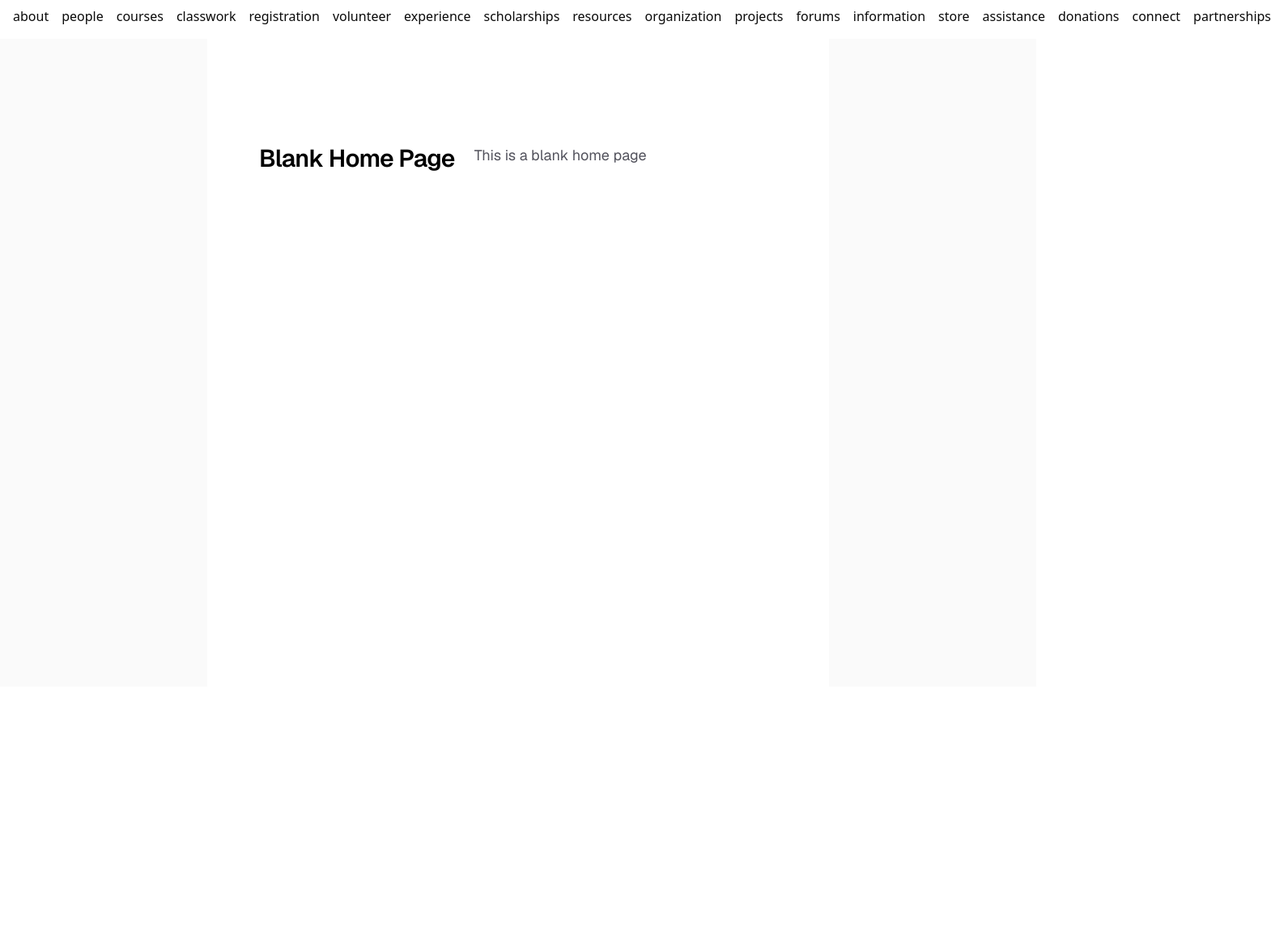
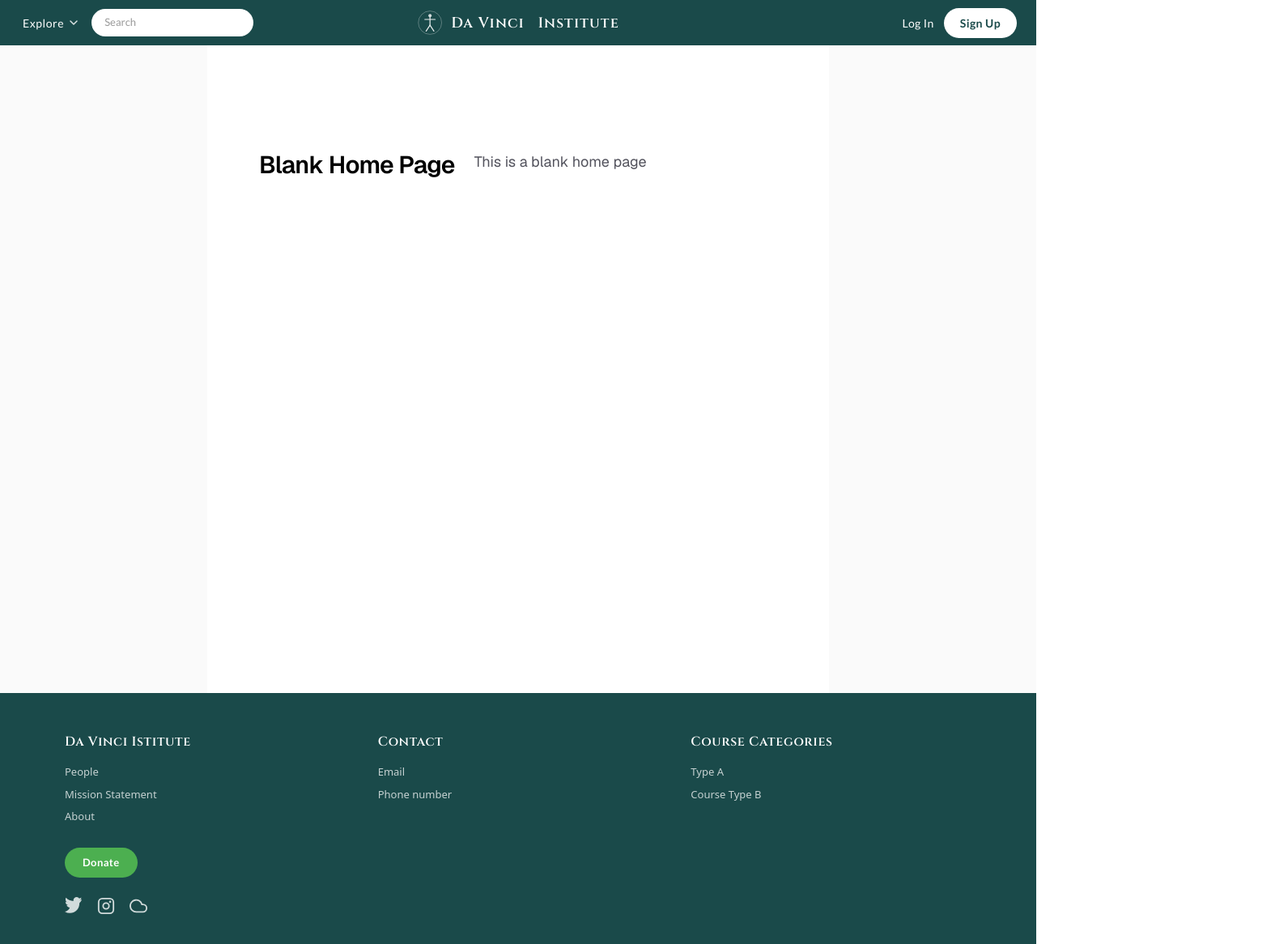
Before and after one commit to webimpactuw/da-vinci-institute, a Next.js app: page / in a window 1280 px wide. Shown: the whole page at 81% size, 1570 px wide, since content can reach past the window. Before the commit the page ends 848 px from the top, so only its background shows below. Built offline with nearby package versions, Linux system fonts and the light colour scheme.

Commit message:
added navbar and footer components with a dropdown that links to every page.

```diff
--- a/app/layout.js
+++ b/app/layout.js
@@ -1,6 +1,7 @@
 import { Geist, Geist_Mono } from "next/font/google";
 import "./globals.css";
 import Navbar from "@/components/ui/Navbar";
+import Footer from "@/components/ui/Footer";
 
 const geistSans = Geist({
   variable: "--font-geist-sans",
@@ -25,6 +26,7 @@ export default function RootLayout({ children }) {
       >
         <Navbar />
         {children}
+        <Footer />
 
       </body>
     </html>
--- a/app/page.js
+++ b/app/page.js
@@ -1,6 +1,4 @@
-import Image from "next/image";
-import Link from "next/link";
-import Navbar from "@/components/ui/Navbar";
+import Footer from "@/components/ui/Footer";
 
 export default function Home() {
   return (
--- /dev/null
+++ b/components/ui/Footer.jsx
@@ -0,0 +1,92 @@
+export default function Footer() {
+    return (
+      <>
+        <style>{`
+          .footer {
+            background: #1a4a4a;
+            color: #fff;
+            padding: 48px 80px 36px;
+            display: grid;
+            grid-template-columns: repeat(3, 1fr);
+            gap: 40px;
+          }
+          .footer-col-title {
+            font-family: 'Cinzel', serif;
+            font-size: 16px;
+            font-weight: 600;
+            margin-bottom: 16px;
+            letter-spacing: 0.04em;
+          }
+          .footer-link {
+            display: block;
+            color: rgba(255,255,255,0.75);
+            font-size: 13px;
+            margin-bottom: 8px;
+            text-decoration: none;
+            transition: color 0.15s;
+          }
+          .footer-link:hover { color: #fff; }
+          .footer-donate-btn {
+            margin-top: 20px;
+            background: #4caf50;
+            color: #fff;
+            border: none;
+            border-radius: 20px;
+            padding: 9px 22px;
+            font-family: 'Lato', sans-serif;
+            font-size: 13px;
+            font-weight: 700;
+            cursor: pointer;
+            letter-spacing: 0.03em;
+          }
+          .footer-social-row {
+            display: flex; align-items: center; gap: 18px; margin-top: 24px;
+          }
+          .footer-social-icon {
+            color: rgba(255,255,255,0.8);
+            transition: color 0.15s;
+            cursor: pointer;
+          }
+          .footer-social-icon:hover { color: #fff; }
+        `}</style>
+
+        <footer className="footer">
+          <div>
+            <div className="footer-col-title">Da Vinci Istitute</div>
+            <a href="/people" className="footer-link">People</a>
+            <a href="/mission" className="footer-link">Mission Statement</a>
+            <a href="/about" className="footer-link">About</a>
+            <button className="footer-donate-btn">Donate</button>
+            <div className="footer-social-row">
+              {/* Twitter */}
+              <svg className="footer-social-icon" width="22" height="22" viewBox="0 0 24 24" fill="currentColor">
+                <path d="M23 3a10.9 10.9 0 01-3.14 1.53A4.48 4.48 0 0022.43.86a9 9 0 01-2.88 1.1A4.52 4.52 0 0016.11 0c-2.5 0-4.52 2.02-4.52 4.52 0 .35.04.7.11 1.03C7.69 5.37 4.07 3.58 1.64.9a4.5 4.5 0 00-.61 2.27c0 1.57.8 2.95 2.01 3.76a4.49 4.49 0 01-2.05-.57v.06c0 2.19 1.56 4.01 3.63 4.43a4.54 4.54 0 01-2.04.08c.57 1.79 2.24 3.09 4.21 3.13A9.05 9.05 0 010 19.54a12.77 12.77 0 006.92 2.03c8.3 0 12.85-6.88 12.85-12.85 0-.2 0-.39-.01-.58A9.17 9.17 0 0023 3z" />
+              </svg>
+              {/* Instagram */}
+              <svg className="footer-social-icon" width="22" height="22" viewBox="0 0 24 24" fill="none" stroke="currentColor" strokeWidth="2" strokeLinecap="round" strokeLinejoin="round">
+                <rect x="2" y="2" width="20" height="20" rx="5" ry="5" />
+                <circle cx="12" cy="12" r="4" />
+                <circle cx="17.5" cy="6.5" r="0.5" fill="currentColor" />
+              </svg>
+              {/* Bluesky / Cloud */}
+              <svg className="footer-social-icon" width="22" height="22" viewBox="0 0 24 24" fill="none" stroke="currentColor" strokeWidth="2" strokeLinecap="round" strokeLinejoin="round">
+                <path d="M18 10h-1.26A8 8 0 109 20h9a5 5 0 000-10z" />
+              </svg>
+            </div>
+          </div>
+
+          <div>
+            <div className="footer-col-title">Contact</div>
+            <a href="mailto:" className="footer-link">Email</a>
+            <a href="tel:" className="footer-link">Phone number</a>
+          </div>
+
+          <div>
+            <div className="footer-col-title">Course Categories</div>
+            <a href="/courses/type-a" className="footer-link">Type A</a>
+            <a href="/courses/type-b" className="footer-link">Course Type B</a>
+          </div>
+        </footer>
+      </>
+    );
+  }
--- a/components/ui/Navbar.jsx
+++ b/components/ui/Navbar.jsx
@@ -1,134 +1,212 @@
-"use client"
+"use client";
 
-import Link from "next/link";
-import React from "react";
-import { usePathname } from "next/navigation";
-import {
-    Menubar,
-    MenubarContent,
-    MenubarGroup,
-    MenubarItem,
-    MenubarMenu,
-    MenubarSeparator,
-    MenubarShortcut,
-    MenubarTrigger,
-  } from "@/components/ui/menubar"
+import { useState, useEffect, useRef } from "react";
+
+const navItems = [
+  { id: "about", label: "about", href: "/about" },
+  { id: "people", label: "people", href: "/people" },
+  { id: "courses", label: "courses", href: "/courses" },
+  { id: "classwork", label: "classwork", href: "/classwork" },
+  { id: "registration", label: "registration", href: "/registration" },
+  { id: "volunteer", label: "volunteer", href: "/volunteer" },
+  { id: "experience", label: "experience", href: "/experience" },
+  { id: "scholarships", label: "scholarships", href: "/scholarships" },
+  { id: "resources", label: "resources", href: "/resources" },
+  { id: "organization", label: "organization", href: "/organization" },
+  { id: "projects", label: "projects", href: "/projects" },
+  { id: "forums", label: "forums", href: "/forums" },
+  { id: "information", label: "information", href: "/information" },
+  { id: "store", label: "store", href: "/store" },
+  { id: "assistance", label: "assistance", href: "/assistance" },
+  { id: "donations", label: "donations", href: "/donations" },
+  { id: "connect", label: "connect", href: "/connect" },
+  { id: "partnerships", label: "partnerships", href: "/partnerships" },
+];
 
 export default function Navbar() {
+  const [isOpen, setIsOpen] = useState(false);
+  const dropdownRef = useRef(null);
 
-    const navItems = [
-        {
-            id: "about",
-            label: "about",
-            href: "/about",
-        },
-        {
-            id: "people",
-            label: "people",
-            href: "/people",
-        },
-        {
-            id: "courses",
-            label: "courses",
-            href: "/courses",
-        },
-        {
-            id: "classwork",
-            label: "classwork",
-            href: "/classwork",
-        },
-        {
-            id: "registration",
-            label: "registration",
-            href: "/registration",
-        },
-        {
-            id: "volunteer",
-            label: "volunteer",
-            href: "/volunteer",
-        },
-        {
-            id: "experience",
-            label: "experience",
-            href: "/experience",
-        },
-        {
-            id: "scholarships",
-            label: "scholarships",
-            href: "/scholarships",
-        },
-        {
-            id: "resources",
-            label: "resources",
-            href: "/resources",
-        },
-        {
-            id: "organization",
-            label: "organization",
-            href: "/organization",
-        },
-        {
-            id: "projects",
-            label: "projects",
-            href: "/projects",
-        },
-        {
-            id: "forums",
-            label: "forums",
-            href: "/forums",
-        },
-        {
-            id: "information",
-            label: "information",
-            href: "/information",
-        },
-        {
-            id: "store",
-            label: "store",
-            href: "/store",
-        },
-        {
-            id: "assistance",
-            label: "assistance",
-            href: "/assistance",
-        },
-        {
-            id: "donations",
-            label: "donations",
-            href: "/donations",
-        },
-        {
-            id: "connect",
-            label: "connect",
-            href: "/connect",
-        },
-        {
-            id: "partnerships",
-            label: "partnerships",
-            href: "/partnerships",
-        },
-    ];
+  // Close dropdown when clicking outside
+  useEffect(() => {
+    function handleClickOutside(e) {
+      if (dropdownRef.current && !dropdownRef.current.contains(e.target)) {
+        setIsOpen(false);
+      }
+    }
+    document.addEventListener("mousedown", handleClickOutside);
+    return () => document.removeEventListener("mousedown", handleClickOutside);
+  }, []);
 
-    const pathname = usePathname();
-    const isActive = (path) => pathname === path;
-    return (
-		<nav className="pb-4 pt-2 flex justify-between items-center pl-4">
-            <div className="flex flex-col gap-2 text-base font-medium sm:flex-row">
-            <ul className="flex justify-end items-center gap-4">
-                {navItems.map((eachItem) => (
-                <li key={eachItem.id}>
-                    <Link
-                    href={eachItem.href}
-                    className={`${
-                        isActive(eachItem.href) ? "text-spotify-green" : ""
-                      }` + "hover:text-gray-600"}
-                    >
-                    {eachItem.label}
-                    </Link>
-                </li>
-                ))}
-            </ul>
+  return (
+    <>
+      <style>{`
+        @import url('https://fonts.googleapis.com/css2?family=Cinzel:wght@400;600&family=Lato:wght@300;400;700&display=swap');
+
+        .navbar {
+          background-color: #1a4a4a;
+          display: flex;
+          align-items: center;
+          justify-content: space-between;
+          padding: 0 24px;
+          height: 56px;
+          gap: 16px;
+          position: relative;
+          z-index: 100;
+        }
+        .nav-left { display: flex; align-items: center; gap: 12px; }
+
+        /* ── EXPLORE BUTTON + DROPDOWN ── */
+        .explore-wrap { position: relative; }
+        .explore-btn {
+          display: flex; align-items: center; gap: 6px;
+          background: none; border: none; color: #fff;
+          font-family: 'Lato', sans-serif; font-size: 14px;
+          cursor: pointer; letter-spacing: 0.04em;
+          padding: 6px 4px;
+        }
+        .explore-btn .chevron {
+          transition: transform 0.2s ease;
+          opacity: 0.85;
+        }
+        .explore-btn .chevron.open {
+          transform: rotate(180deg);
+        }
+
+        .dropdown {
+          position: absolute;
+          top: calc(100% + 12px);
+          left: 0;
+          background: #fff;
+          border-radius: 12px;
+          box-shadow: 0 8px 32px rgba(0,0,0,0.18);
+          padding: 8px;
+          display: grid;
+          grid-template-columns: repeat(3, 1fr);
+          gap: 2px;
+          width: 360px;
+          opacity: 0;
+          transform: translateY(-8px);
+          pointer-events: none;
+          transition: opacity 0.18s ease, transform 0.18s ease;
+          z-index: 200;
+        }
+        .dropdown.open {
+          opacity: 1;
+          transform: translateY(0);
+          pointer-events: all;
+        }
+        .dropdown-item {
+          display: block;
+          padding: 10px 14px;
+          border-radius: 8px;
+          font-family: 'Lato', sans-serif;
+          font-size: 13px;
+          color: #1a4a4a;
+          text-decoration: none;
+          letter-spacing: 0.03em;
+          text-transform: capitalize;
+          transition: background 0.15s, color 0.15s;
+          white-space: nowrap;
+        }
+        .dropdown-item:hover {
+          background: #1a4a4a;
+          color: #fff;
+        }
+
+        /* ── SEARCH ── */
+        .search-bar {
+          background: #fff; border: none; border-radius: 20px;
+          padding: 7px 16px; font-size: 13px; width: 200px;
+          font-family: 'Lato', sans-serif; color: #333; outline: none;
+        }
+
+        /* ── LOGO ── */
+        .nav-logo {
+          position: absolute; left: 50%; transform: translateX(-50%);
+          display: flex; align-items: center; gap: 10px;
+          font-family: 'Cinzel', serif; color: #fff;
+          font-size: 18px; font-weight: 600; letter-spacing: 0.06em;
+          text-decoration: none; white-space: nowrap;
+        }
+        .nav-logo svg { width: 32px; height: 32px; opacity: 0.9; }
+
+        /* ── RIGHT ── */
+        .nav-right { display: flex; align-items: center; gap: 12px; margin-left: auto; }
+        .nav-login-btn {
+          background: none; border: none; color: #fff;
+          font-family: 'Lato', sans-serif; font-size: 14px;
+          cursor: pointer; letter-spacing: 0.03em;
+          text-decoration: none;
+        }
+        .nav-signup-btn {
+          background: #fff; color: #1a4a4a; border: none;
+          border-radius: 20px; padding: 8px 20px;
+          font-family: 'Lato', sans-serif; font-size: 14px;
+          font-weight: 700; cursor: pointer; letter-spacing: 0.03em;
+          transition: background 0.2s;
+          text-decoration: none;
+        }
+        .nav-signup-btn:hover { background: #f0f0f0; }
+      `}</style>
+
+      <nav className="navbar">
+        <div className="nav-left">
+
+          {/* Explore + Dropdown */}
+          <div className="explore-wrap" ref={dropdownRef}>
+            <button
+              className="explore-btn"
+              onClick={() => setIsOpen((prev) => !prev)}
+              aria-expanded={isOpen}
+              aria-haspopup="true"
+            >
+              Explore
+              <svg
+                className={`chevron${isOpen ? " open" : ""}`}
+                width="12" height="12" viewBox="0 0 12 12" fill="none"
+              >
+                <path d="M2 4l4 4 4-4" stroke="#fff" strokeWidth="1.5" strokeLinecap="round" strokeLinejoin="round" />
+              </svg>
+            </button>
+
+            <div className={`dropdown${isOpen ? " open" : ""}`} role="menu">
+              {navItems.map((item) => (
+                <a
+                  key={item.id}
+                  href={item.href}
+                  className="dropdown-item"
+                  role="menuitem"
+                  onClick={() => setIsOpen(false)}
+                >
+                  {item.label}
+                </a>
+              ))}
             </div>
-        </nav>
-	);
+          </div>
+
+          <input className="search-bar" type="text" placeholder="Search" />
+        </div>
+
+        {/* Logo */}
+        <a href="/" className="nav-logo">
+          <svg viewBox="0 0 40 40" fill="none">
+            <circle cx="20" cy="20" r="18" stroke="rgba(255,255,255,0.4)" strokeWidth="1" />
+            <circle cx="20" cy="9" r="2.5" fill="#fff" opacity="0.9" />
+            <line x1="20" y1="11.5" x2="20" y2="24" stroke="#fff" strokeWidth="1.5" strokeLinecap="round" />
+            <line x1="12" y1="15" x2="28" y2="15" stroke="#fff" strokeWidth="1.5" strokeLinecap="round" />
+            <line x1="20" y1="24" x2="14" y2="33" stroke="#fff" strokeWidth="1.5" strokeLinecap="round" />
+            <line x1="20" y1="24" x2="26" y2="33" stroke="#fff" strokeWidth="1.5" strokeLinecap="round" />
+          </svg>
+          Da Vinci &nbsp; Institute
+        </a>
+
+        {/* Right */}
+        <div className="nav-right">
+          <a href="/login" className="nav-login-btn">Log In</a>
+          <a href="/signup" className="nav-signup-btn">Sign Up</a>
+        </div>
+      </nav>
+    </>
+  );
 }
```
